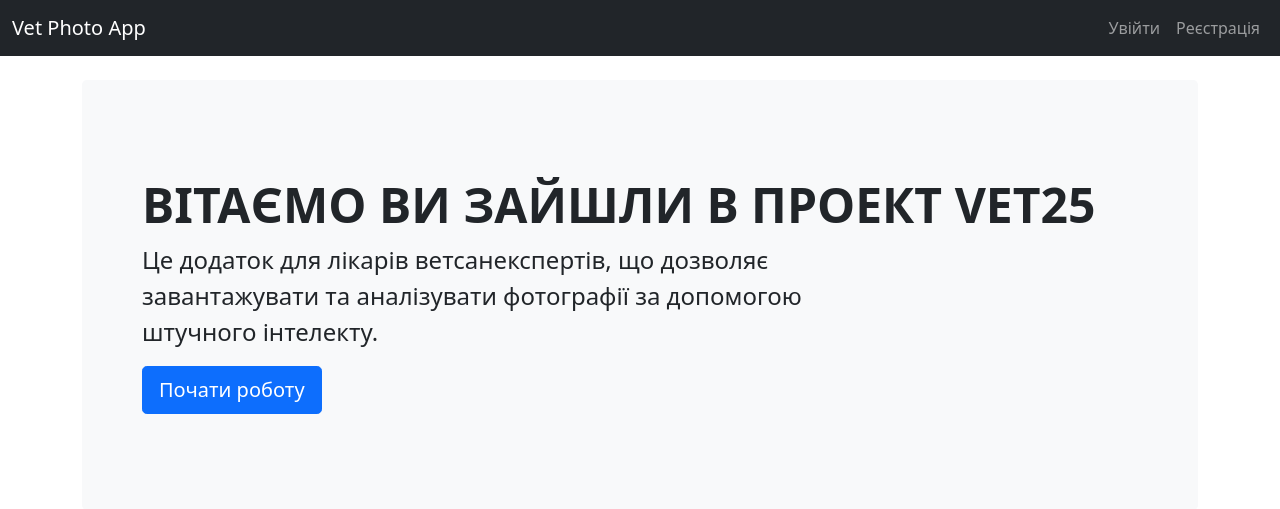
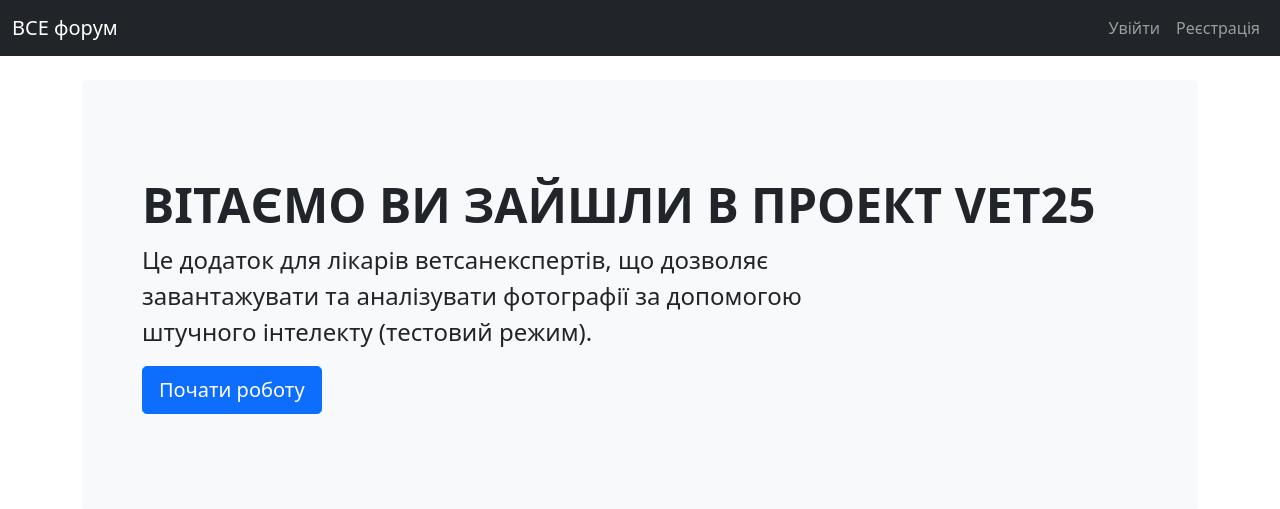
Before and after one commit to Romanveterinary/-vet25, a Flask app: page / in a window 1280 px wide. Shown: the top 509 px of the page. Run offline with Flask 3, Linux system fonts and the light colour scheme.

```diff
--- a/templates/base.html
+++ b/templates/base.html
@@ -10,7 +10,7 @@
 <body>
     <nav class="navbar navbar-expand-lg navbar-dark bg-dark">
         <div class="container-fluid">
-            <a class="navbar-brand" href="{{ url_for('index') }}">Vet Photo App</a>
+            <a class="navbar-brand" href="{{ url_for('index') }}">ВСЕ форум </a>
             <button class="navbar-toggler" type="button" data-bs-toggle="collapse" data-bs-target="#navbarNav">
                 <span class="navbar-toggler-icon"></span>
             </button>
--- a/templates/index.html
+++ b/templates/index.html
@@ -4,7 +4,7 @@
 <div class="p-5 mb-4 bg-light rounded-3">
   <div class="container-fluid py-5">
     <h1 class="display-5 fw-bold">ВІТАЄМО ВИ ЗАЙШЛИ В ПРОЕКТ VET25</h1>
-    <p class="col-md-8 fs-4">Це додаток для лікарів ветсанекспертів, що дозволяє завантажувати та аналізувати фотографії за допомогою штучного інтелекту.</p>
+    <p class="col-md-8 fs-4">Це додаток для лікарів ветсанекспертів, що дозволяє завантажувати та аналізувати фотографії за допомогою штучного інтелекту (тестовий  режим).</p>
     {% if not current_user.is_authenticated %}
     <a href="{{ url_for('login') }}" class="btn btn-primary btn-lg" type="button">Почати роботу</a>
     {% else %}
```
Also changed, not shown: 2 other files.
